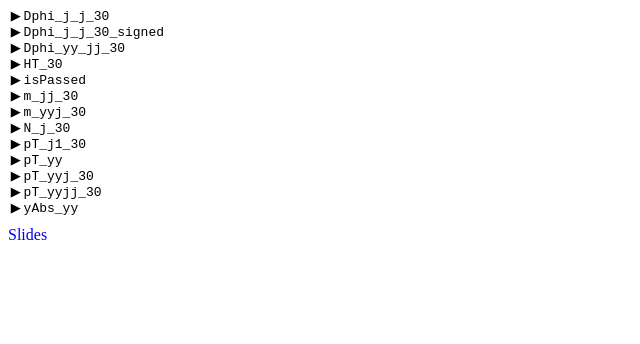
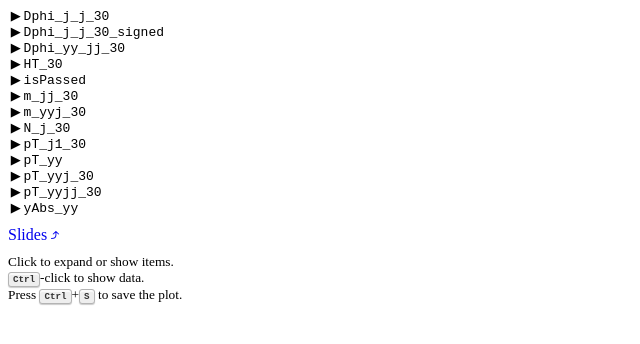
Before and after one commit to ivankp/diphoton_pileup, a plain HTML site: page index.html in a window 1280 px wide. Shown: the whole page, without its empty margins (0-640 px from the left). Drawn offline with Linux system fonts and the light colour scheme.

Commit message:
<kbd>, Ctrl-click, normalize if sum!=0

```diff
--- a/index.html
+++ b/index.html
@@ -85,8 +85,29 @@ ul.file-tree li:not(.exp) ul {
   font-size: smaller;
 }
 
-.m_10_0 {
+.left > p {
   margin: 10px 0;
+}
+
+kbd {
+  background-color: #eee;
+  border-radius: 3px;
+  border: 1px solid #b4b4b4;
+  box-shadow: 0 1px 1px rgba(0, 0, 0, .2), 0 2px 0 0 rgba(255, 255, 255, .7) inset;
+  color: #333;
+  display: inline-block;
+  font-size: .85em;
+  font-weight: 700;
+  line-height: 1;
+  padding: 2px 4px;
+  white-space: nowrap;
+}
+
+a.ext::after {
+  content: "\2937";
+  display: inline-block;
+  transform: rotate(-90deg);
+  margin-left: 3px;
 }
 </style>
 <script src="d3v6.js"></script>
@@ -95,12 +116,16 @@ ul.file-tree li:not(.exp) ul {
 <body>
 <div class="flex">
 
-<div>
+<div class="left">
   <div id="menu"></div>
-  <div class="m_10_0">
+  <p>
     <a href="https://indico.cern.ch/event/1015328/contributions/4265064/"
-      target="_blank">Slides</a>
-  </div>
+      class="ext" target="_blank">Slides</a>
+  </p><p style="font-size: smaller;">
+    Click to expand or show items.<br>
+    <kbd>Ctrl</kbd>-click to show data.<br>
+    Press <kbd>Ctrl</kbd>+<kbd>S</kbd> to save the plot.
+  </p>
 </div>
 <figure id="plot"></figure>
 
--- a/main.js
+++ b/main.js
@@ -157,6 +157,7 @@ function make_plot(data) {
 
     if (normalize) {
       const sum = bmid.reduce((a,x) => a+x);
+      if (sum!==0) {
         for (let i=0; i<nbins; ++i) {
           bmid[i] /= sum;
           bmin[i] /= sum;
@@ -164,6 +165,7 @@ function make_plot(data) {
         }
         ey[0] /= sum;
         ey[1] /= sum;
+      }
     }
 
     hists.push({nbins,bmin,bmid,bmax,axis,style});
@@ -369,12 +371,14 @@ document.addEventListener('DOMContentLoaded', () => {
           link.href = root+'data/'+path+'.json';
           link.target = '_blank';
           link.onclick = function(e) {
+            if (!e.ctrlKey) {
               e.preventDefault();
               const s = window.history.state;
               if (!(s && s.path===path))
                 window.history.pushState(
                   { path }, '', '?'+encodeURIComponent(path));
               load_plot(path);
+            }
           };
         }
         dirs.pop();
```
Lines whose indentation alone changed are shown as unchanged.
